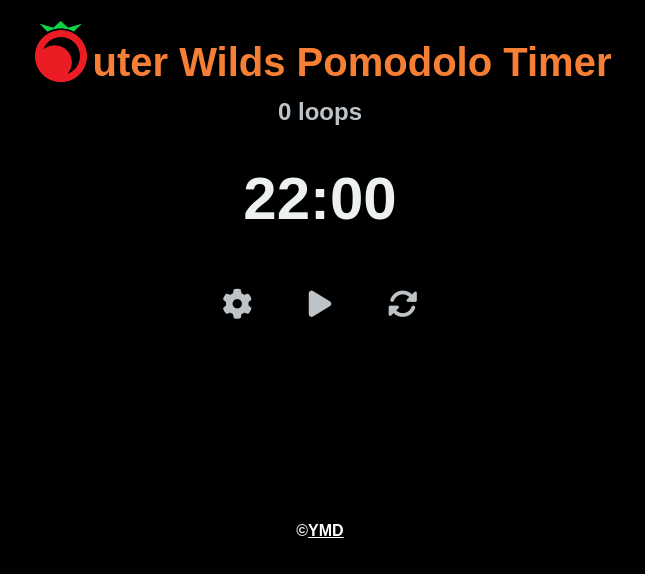
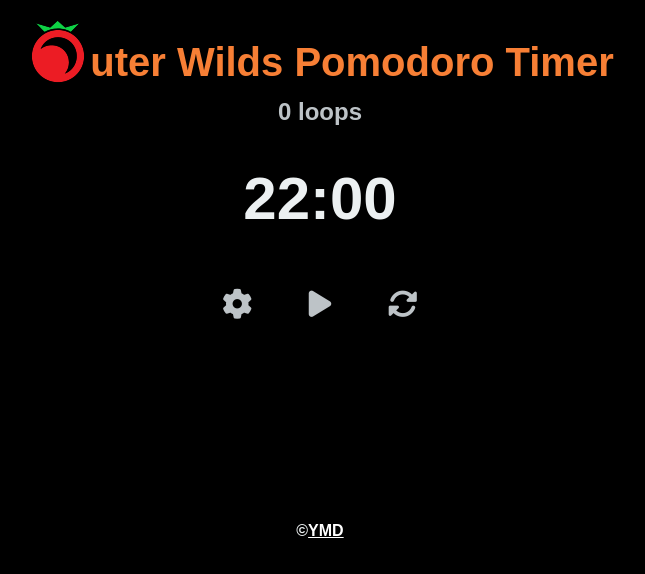
Before and after one commit to ymddmy/owpt, a plain HTML site: page index.html in a window 1280 px wide. Shown: the whole page, without its empty margins (320-965 px from the left). Drawn offline with nearby package versions, Linux system fonts and the light colour scheme; a web font is replaced by a local one.

Commit message:
誤記訂正

```diff
--- a/index.html
+++ b/index.html
@@ -11,12 +11,12 @@
     <link rel="stylesheet" href="https://use.typekit.net/vhe6mjy.css">
     <link rel="stylesheet" href="./css/app.css">
     <script src="https://kit.fontawesome.com/f768e2232f.js" crossorigin="anonymous"></script>
-    <title>Outer Wilds Pomodolo Timer</title>
+    <title>Outer Wilds Pomodoro Timer</title>
     <meta name="description" content="Pomodoro timer with the sound of Outer Wilds.">
 </head>
 <body>
     <div class="container">
-        <h1><img src="./image/tomato_64x64.png">uter Wilds Pomodolo Timer</h1>
+        <h1><img src="./image/tomato_64x64.png">uter Wilds Pomodoro Timer</h1>
         <div class="row">
             <div class="col">
                 <span class="num_loops"></span>
```
Also changed, not shown: 1 other file.
